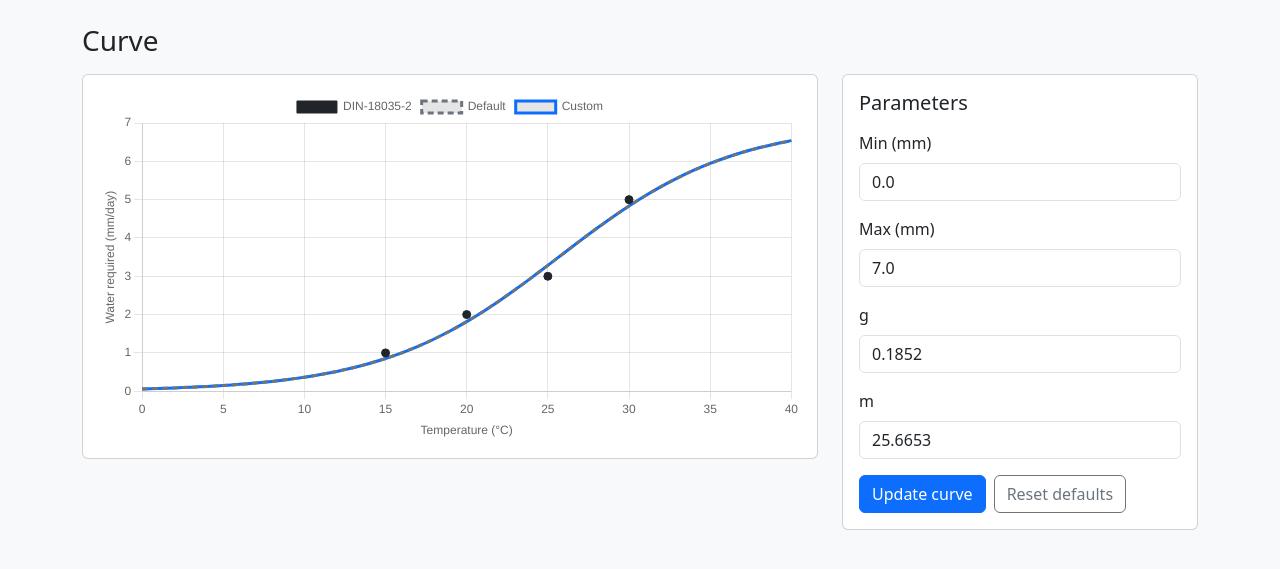
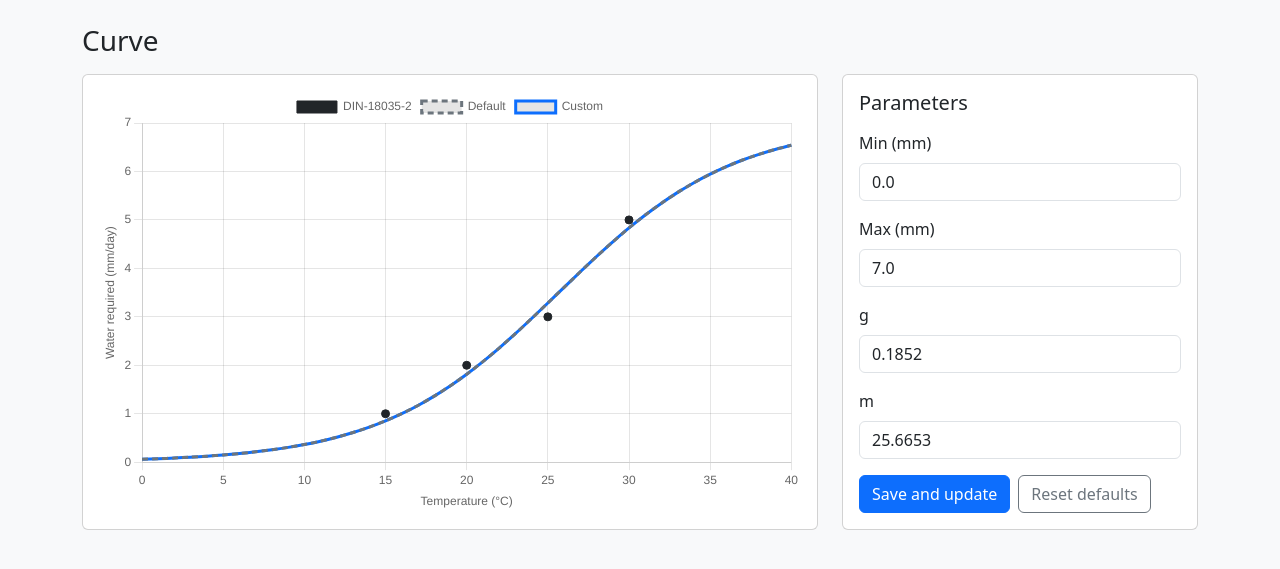
Before and after one commit to cafawo/rainwise, a Django app: page /curve/ in a window 1280 px wide. Shown: the part 56-625 px from the top of the page. Run offline with Django 4.2, Linux system fonts and the light colour scheme; the visitor is signed in with stand-in values (Sample User, id 1); data that the repository does not hold is empty.

Commit message:
Add CurveSettings model and persist curve parameters per site; update views and templates for saving settings

```diff
--- a/apps/irrigation/admin.py
+++ b/apps/irrigation/admin.py
@@ -59,3 +59,8 @@ class IrrigationRunAdmin(admin.ModelAdmin):
         "stop_reason",
     )
     list_filter = ("status", "trigger", "stop_reason")
+
+
+@admin.register(models.CurveSettings)
+class CurveSettingsAdmin(admin.ModelAdmin):
+    list_display = ("site", "min_mm", "max_mm", "g", "m", "updated_at")
--- a/apps/irrigation/views.py
+++ b/apps/irrigation/views.py
@@ -33,7 +33,14 @@ from apps.irrigation.forms import (
     ScheduleNewForm,
     ScheduleRuleForm,
 )
-from apps.irrigation.models import IrrigationRun, Schedule, ScheduleRule, Site, Valve
+from apps.irrigation.models import (
+    CurveSettings,
+    IrrigationRun,
+    Schedule,
+    ScheduleRule,
+    Site,
+    Valve,
+)
 from apps.weather.models import WeatherObservation
 from apps.weather.services import ensure_recent_weather
 
@@ -88,19 +95,53 @@ def curve_view(request: HttpRequest) -> HttpResponse:
         "g": DEFAULT_G,
         "m": DEFAULT_M,
     }
+    site = _get_active_site()
+    settings_obj = None
+    if site:
+        settings_obj, _ = CurveSettings.objects.get_or_create(
+            site=site, defaults=default_params
+        )
+        stored_params = {
+            "min_mm": settings_obj.min_mm,
+            "max_mm": settings_obj.max_mm,
+            "g": settings_obj.g,
+            "m": settings_obj.m,
+        }
+    else:
+        stored_params = default_params
+
     if request.method == "POST":
         if "reset_defaults" in request.POST:
             form = CurveForm(initial=default_params)
             user_params = default_params
+            if settings_obj:
+                settings_obj.min_mm = default_params["min_mm"]
+                settings_obj.max_mm = default_params["max_mm"]
+                settings_obj.g = default_params["g"]
+                settings_obj.m = default_params["m"]
+                settings_obj.save(
+                    update_fields=["min_mm", "max_mm", "g", "m", "updated_at"]
+                )
+                messages.success(request, "Curve reset to defaults.")
+            else:
+                messages.error(request, "No site configured to store curve settings.")
         else:
             form = CurveForm(request.POST)
             if form.is_valid():
                 user_params = form.cleaned_data
+                if site:
+                    CurveSettings.objects.update_or_create(
+                        site=site,
+                        defaults=user_params,
+                    )
+                    messages.success(request, "Curve saved.")
+                else:
+                    messages.error(request, "No site configured to store curve settings.")
             else:
-                user_params = default_params
+                user_params = stored_params
     else:
-        form = CurveForm(initial=default_params)
-        user_params = default_params
+        form = CurveForm(initial=stored_params)
+        user_params = stored_params
 
     default_curve = generate_curve_points(
         0,
--- a/templates/irrigation/curve.html
+++ b/templates/irrigation/curve.html
@@ -6,15 +6,17 @@
 <h1 class="h3 mb-3">Curve</h1>
 
 <div class="row g-4">
-  <div class="col-lg-8">
-    <div class="card">
-      <div class="card-body">
-        <canvas id="curveChart" height="150"></canvas>
+  <div class="col-lg-8 d-flex">
+    <div class="card h-100 w-100">
+      <div class="card-body d-flex flex-column">
+        <div class="flex-grow-1 position-relative" style="min-height: 320px;">
+          <canvas id="curveChart" class="w-100 h-100"></canvas>
+        </div>
       </div>
     </div>
   </div>
-  <div class="col-lg-4">
-    <div class="card">
+  <div class="col-lg-4 d-flex">
+    <div class="card h-100 w-100">
       <div class="card-body">
         <h2 class="h5 mb-3">Parameters</h2>
         <form method="post" novalidate>
@@ -41,7 +43,7 @@
             {{ form.m.errors }}
           </div>
           <div class="d-flex flex-wrap gap-2">
-            <button class="btn btn-primary" type="submit">Update curve</button>
+            <button class="btn btn-primary" type="submit">Save and update</button>
             <button class="btn btn-outline-secondary" type="submit" name="reset_defaults" value="1">
               Reset defaults
             </button>
@@ -159,6 +161,7 @@
       },
       options: {
         responsive: true,
+        maintainAspectRatio: false,
         scales: {
           x: {
             type: "linear",
```
Also changed, not shown: PLANS.md (+1 -0 lines), apps/irrigation/models.py (+21 -0 lines), apps/irrigation/tests/test_views.py (+19 -0 lines), README.md, apps/irrigation/migrations/0005_curvesettings.py (added).
